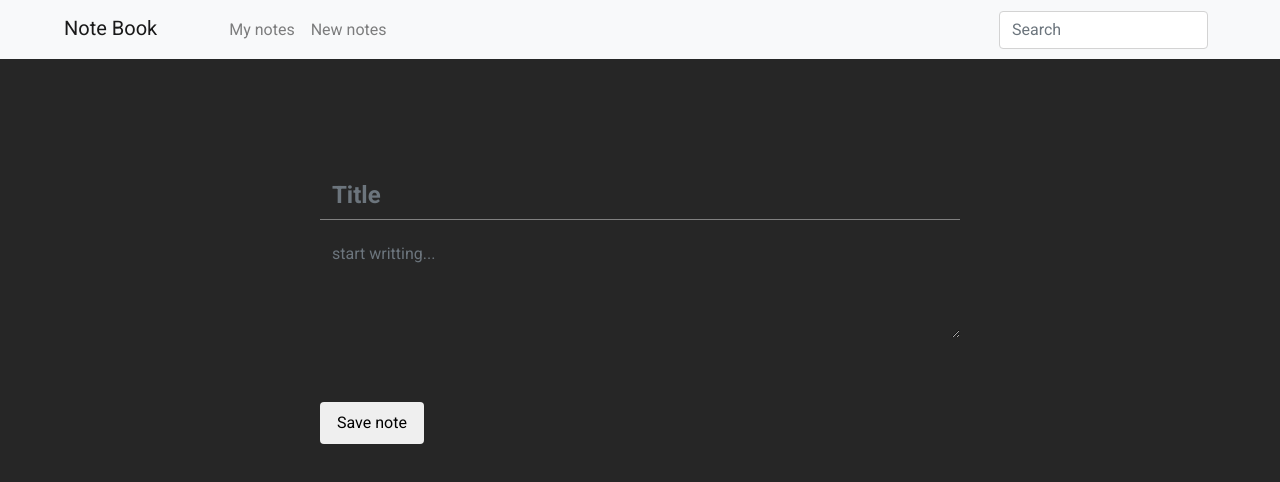
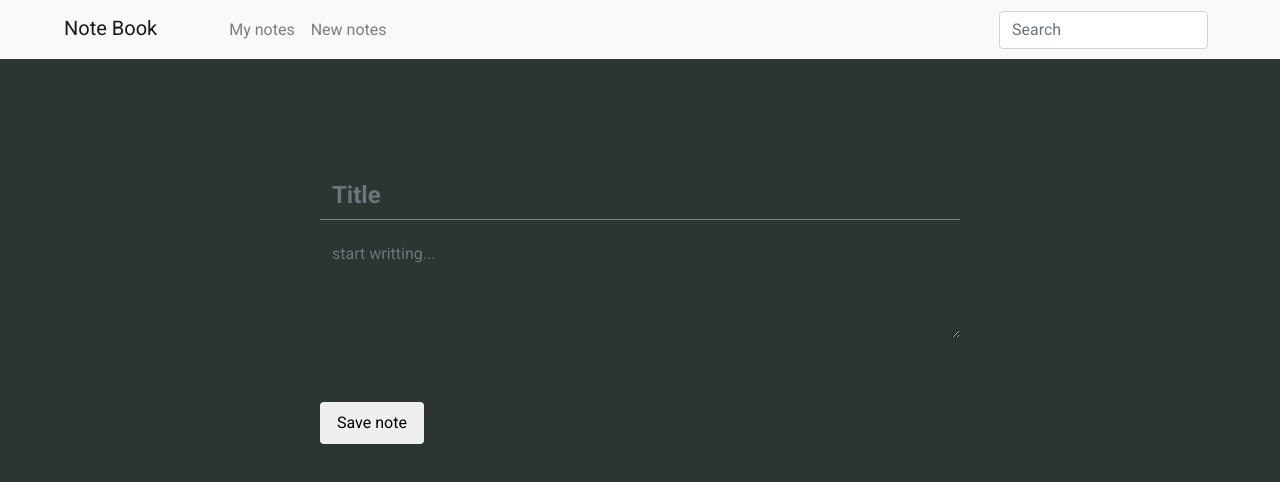
Before and after one commit to Nkechi-Christabel/NoteBook-App, a React (Create React App) app: page /NewNote in a window 1280 px wide. Shown: the top 482 px of the page. Built offline with nearby package versions, Linux system fonts and the light colour scheme.

Commit message:
Upfated colors

```diff
--- a/src/Components/EditNote.js
+++ b/src/Components/EditNote.js
@@ -60,7 +60,7 @@ const EditNote = ({ id, notes }) => {
             required
           ></textarea>
         </div>
-        <button className="btn mt-5 px-3 py-2">Save note</button>
+        <button className="save__note-btn btn mt-5 px-3 py-2">Save note</button>
       </form>
     </div>
   );
--- a/src/Components/NewNote.js
+++ b/src/Components/NewNote.js
@@ -60,7 +60,7 @@ const NewNote = () => {
             required
           ></textarea>
         </div>
-        <button className="btn mt-5 px-3 py-2">Save note</button>
+        <button className="save__note-btn btn mt-5 px-3 py-2">Save note</button>
       </form>
     </div>
   );
--- a/src/index.css
+++ b/src/index.css
@@ -8,7 +8,7 @@
 
 body {
   font-family: "Roboto", sans-serif;
-  background-color: #262626;
+  background-color: #2c3531;
   color: #e4e4e4;
 }
 
@@ -16,15 +16,8 @@ body {
   max-width: 1000px;
 }
 
-/* .search-btn {
-  background-color: #626262;
-  color: #e4e4e4;
-}
-
-.search-btn:hover {
-  background-color: #bcbcbc;
-  color: #626262;
-} */
+/* #2c3531
+#43514b  */
 
 button.navbar-toggler:focus {
   outline: grey;
@@ -54,13 +47,13 @@ button.navbar-toggler:focus {
 .textarea,
 .textarea:focus {
   background-color: transparent;
-  color: #e4e4e4;
+  color: lightgray;
   /* overflow-y: scroll; Add the ability to scroll */
 }
 
 /* Hide scrollbar for Chrome, Safari and Opera */
 .textarea::-webkit-scrollbar {
-  display: none;
+  background-color: transparent;
 }
 
 /* Hide scrollbar for IE, Edge and Firefox */
@@ -79,7 +72,7 @@ a.link:hover {
 
 .card,
 .note__details-content {
-  background-color: #3a3a3a;
+  background-color: #43514b;
   box-shadow: 0 2.8px 2.2px rgba(0, 0, 0, 0.034),
     0 6.7px 5.3px rgba(0, 0, 0, 0.048), 0 12.5px 10px rgba(0, 0, 0, 0.06),
     /* 0 22.3px 17.9px rgba(0, 0, 0, 0.072), 0 41.8px 33.4px rgba(0, 0, 0, 0.086), */
@@ -97,21 +90,27 @@ a.link:hover {
   }
 }
 
+/* #e4e4e4; */
+
 .card-title,
 a.link,
 .card-text-date,
 .note__details-content h4 {
-  color: #e4e4e4;
+  color: #fff;
 }
 
 .card-text,
 .note__details-content > p {
-  color: #626262;
+  color: lightgray;
 }
 
 .note__details-content .btn {
-  background-color: #282828;
+  background-color: #2c3531;
   color: #bcbcbc;
+}
+
+.save__note-btn:hover {
+  background-color: #bcbcbc;
 }
 
 .card-text,
@@ -120,10 +119,6 @@ a.link,
   overflow: hidden;
   white-space: nowrap;
 }
-
-/* .note-list {
-  margin-top: 10rem;
-} */
 
 /* Loader */
 
```
